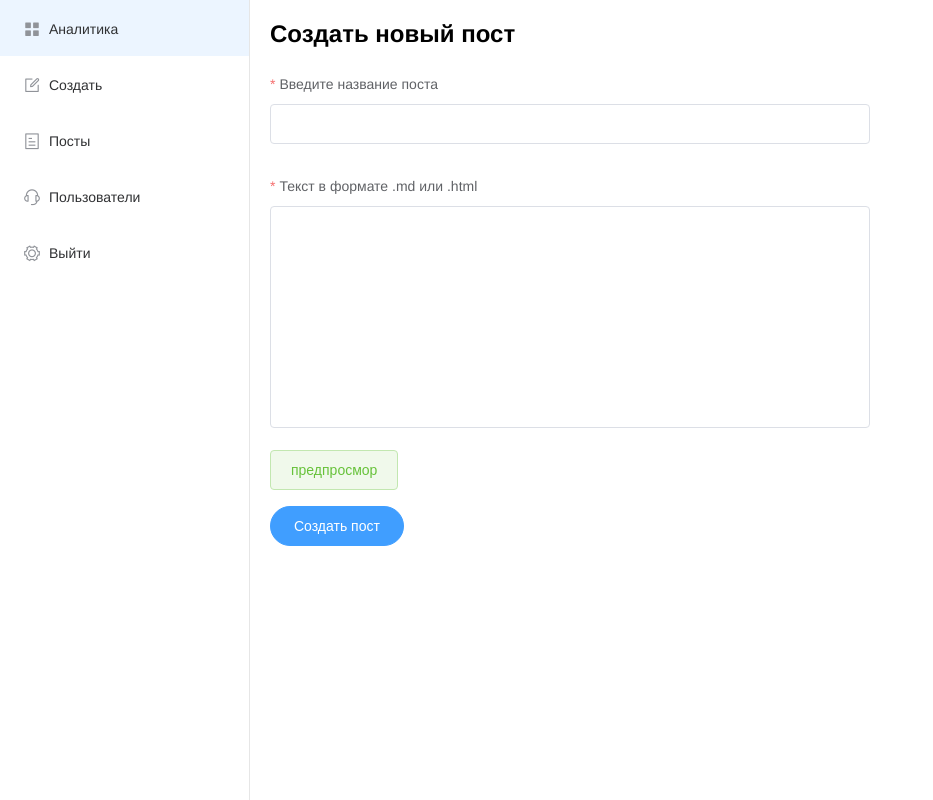
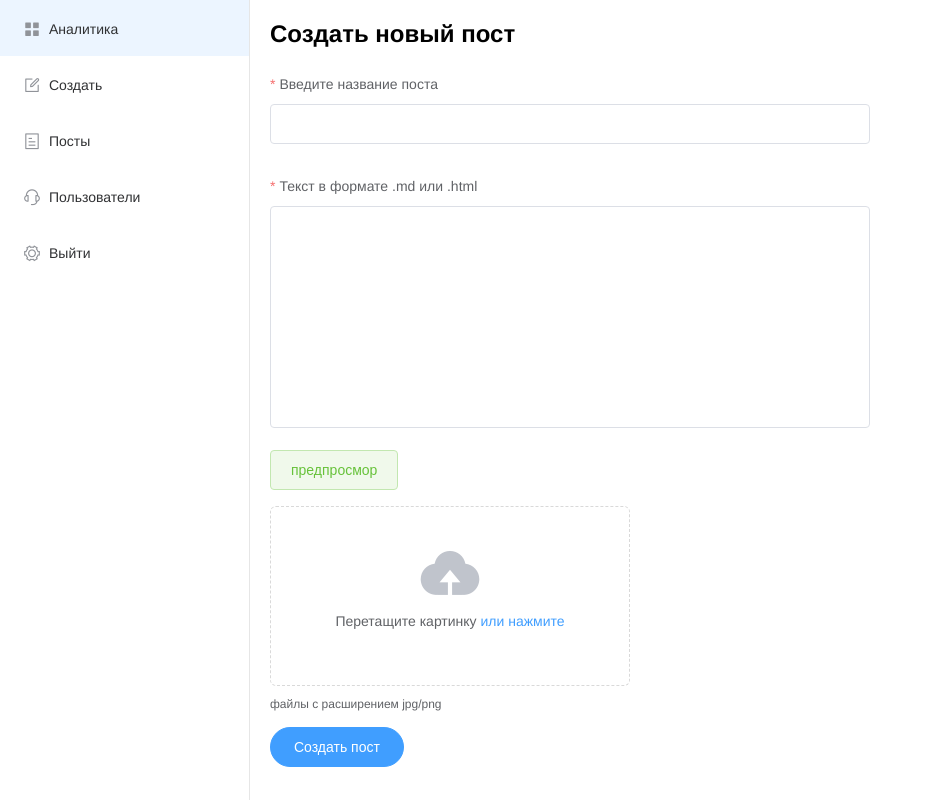
Before and after one commit to blacklivi/blog, a Nuxt app: page /admin/create in a window 1280 px wide. Shown: the whole page, without its empty margins (0-933 px from the left). Built offline with nearby package versions, Linux system fonts and the light colour scheme; no server answers.

Commit message:
Loading file

```diff
--- a/pages/admin/create.vue
+++ b/pages/admin/create.vue
@@ -35,6 +35,23 @@
       </div>
     </el-dialog>
 
+    <el-upload
+      ref="upload"
+      class="mb"
+      drag
+      action="https://jsonplaceholder.typicode.com/posts/"
+      :on-change="handleImageChange"
+      :auto-upload="false"
+    >
+      <i class="el-icon-upload" />
+      <div class="el-upload__text">
+        Перетащите картинку <em>или нажмите</em>
+      </div>
+      <div slot="tip" class="el-upload__tip">
+        файлы с расширением jpg/png
+      </div>
+    </el-upload>
+
     <el-form-item>
       <el-button
         type="primary"
@@ -45,7 +62,6 @@
         Создать пост
       </el-button>
     </el-form-item>
-    </el-button>
   </el-form>
 </template>
 
@@ -55,6 +71,7 @@
   middleware: ['admin-auth'],
   data () {
     return {
+      image: null,
       previewDialog: false,
       loading: false,
       controls: {
@@ -79,23 +96,31 @@
     }
   },
   methods: {
+    handleImageChange (file, fileList) {
+      this.image = file.raw
+    },
     onSubmit () {
       this.$refs.form.validate(async (valid) => {
-        if (valid) {
+        if (valid && this.image) {
           this.loading = true
           const formData = {
             title: this.controls.title,
-            text: this.controls.text
+            text: this.controls.text,
+            image: this.image
           }
           try {
             await this.$store.dispatch('post/create', formData)
             this.controls.text = ''
             this.controls.title = ''
+            this.image = null
+            this.$refs.upload.clearFiles()
             this.$message.success('Пост был успешно создан')
             this.loading = false
           } catch (e) {
             this.loading = false
           }
+        } else {
+          this.$message.warning('Форма не валидна')
         }
       })
     }
--- a/store/post.js
+++ b/store/post.js
@@ -26,12 +26,21 @@
   // async update ({}, {id, text}) {
   //
   // },
-  async create ({ r }, { title, text }) {
-    return await new Promise((resolve) => {
-      setTimeout(() => {
-        resolve()
-      }, 1000)
-    })
+  async create ({ commit }, { title, text, image }) {
+    try {
+      const fd = new FormData()
+      fd.append('title', title)
+      fd.append('text', text)
+      fd.append('image', image, image.name)
+      return await new Promise((resolve) => {
+        setTimeout(() => {
+          resolve()
+        }, 1000)
+      })
+    } catch (e) {
+      commit('setError', e, { root: true })
+      throw e
+    }
   },
   async fetchAdminById ({ q }, id) {
     return await new Promise((resolve) => {
```
